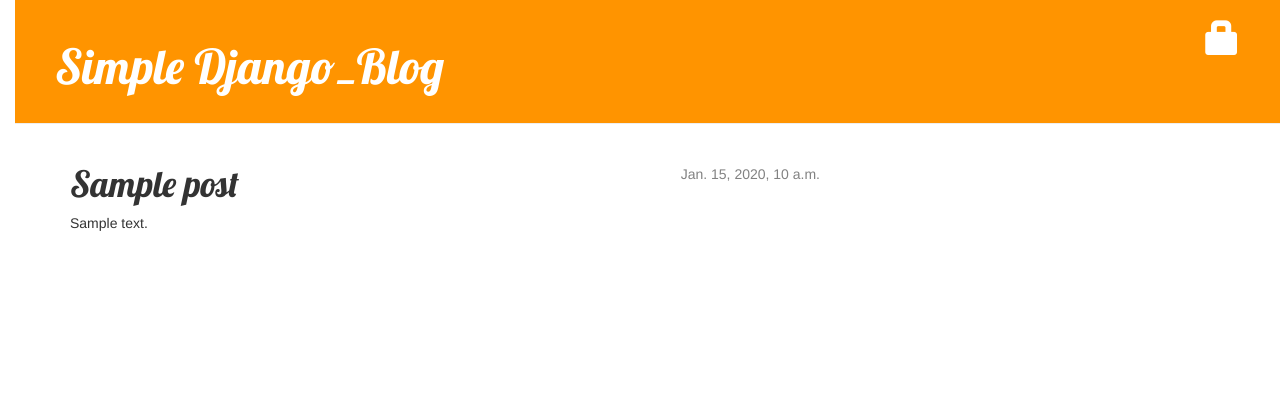
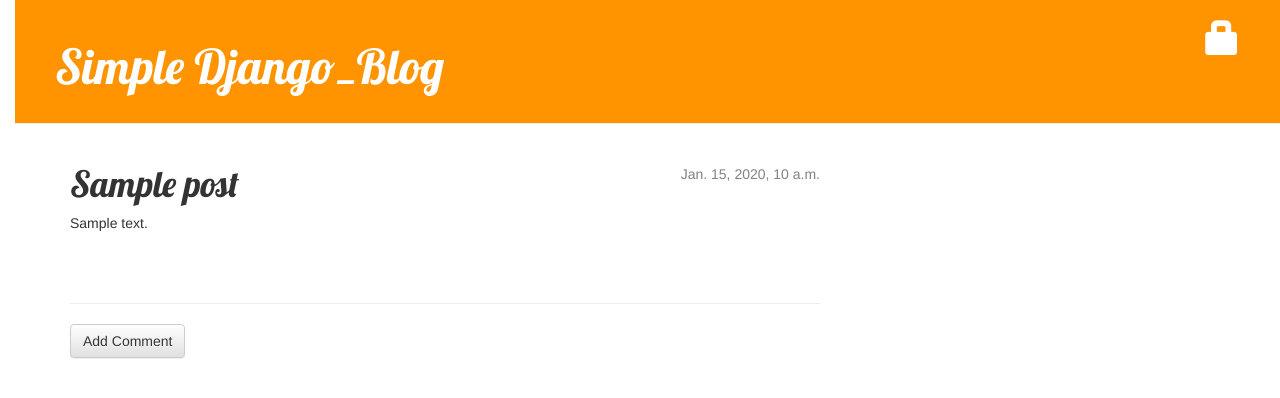
Before and after one commit to Njsc/Django-Post1.1, a Django app: template blog/templates/post_detail.html in a window 1280 px wide. Shown: the top 398 px of the page. Run offline with Django 3.2, Linux system fonts and the light colour scheme; the template is opened without the code that fills it: most values are stand-ins (such as "Sample title", 1, 10 or a date in 2020); some libraries are stand-ins or nearby versions.

Commit message:
add comment

```diff
--- a/blog/admin.py
+++ b/blog/admin.py
@@ -1,4 +1,6 @@
 from django.contrib import admin
-from blog.models import Post
+from blog.models import Post, Comment
+
 # Register your models here.
 admin.site.register(Post)
+admin.site.register(Comment)
--- a/blog/static/css/blog.css
+++ b/blog/static/css/blog.css
@@ -52,3 +52,6 @@
     .post h1 a, .post h1 a:visited {
         color: #000000;
     }
+    .comment {
+    margin: 20px 0px 20px 20px;
+}
--- a/blog/templates/post_detail.html
+++ b/blog/templates/post_detail.html
@@ -6,15 +6,38 @@
         <div class="date">
             {% if post.published_date %}
                 {{ post.published_date }}
-             {% else %}
+            {% else %}
                 <a class="btn btn-default" href="{% url 'blog.views.post_publish' pk=post.pk %}">Publish</a>
             {% endif %}
         </div>
         {% if user.is_authenticated %}
-        <a class="btn btn-default" href="{% url 'post_edit' pk=post.pk %}"><span class="glyphicon glyphicon-pencil"></span></a>
-        <a class="btn btn-default" href="{% url 'post_remove' pk=post.pk %}"><span class="glyphicon glyphicon-remove"></span></a>
+            <a class="btn btn-default" href="{% url 'post_edit' pk=post.pk %}"><span
+                    class="glyphicon glyphicon-pencil"></span></a>
+            <a class="btn btn-default" href="{% url 'post_remove' pk=post.pk %}"><span
+                    class="glyphicon glyphicon-remove"></span></a>
         {% endif %}
         <h1>{{ post.title }}</h1>
         <p>{{ post.text|linebreaks }}</p>
     </div>
+    <hr>
+    <a class="btn btn-default" href="{% url 'add_post_comment' pk=post.pk %}">Add Comment</a>
+    {% for comment in post.comments.all %}
+        {% if user.is_authenticated or comment.approved_comment %}
+
+            <div class="comment">
+                <div class="date">{{ comment.create_time }}
+                {% if not comment.approved_comment %}
+                    <a class="btn btn-default" href="{% url 'remove_post_comment' pk=comment.pk %}"><span
+                            class="glyphicon glyphicon-remove"></span></a>
+                    <a class="btn btn-default" href="{% url 'approved_post_comment' pk=comment.pk %}"><span
+                            class="glyphicon glyphicon-ok"></span></a>
+                {% endif %}
+                </div>
+                <strong>{{ comment.auth }}</strong>
+                <p>{{ comment.text|linebreaks }}</p>
+            </div>
+        {% endif %}
+    {% empty %}
+        <p> No Comment here :)</p>
+    {% endfor %}
 {% endblock %}
--- a/blog/templates/post_list.html
+++ b/blog/templates/post_list.html
@@ -6,6 +6,7 @@
                 {{ post.published_date }}
             </div>
             <h1><a href="{% url 'post_detail' pk=post.pk %}">{{ post.title }}</a></h1>
+            <a href="{% url 'post_detail' pk=post.pk %}">Comments:{{ post.approved_comments.count}}  </a>
         </div>
     {% endfor %}
 {% endblock %}
--- a/blog/urls.py
+++ b/blog/urls.py
@@ -1,5 +1,6 @@
 from django.conf.urls import url
 from . import views
+
 urlpatterns = [
     url(r'^$', views.post_list, name='post_list'),
     url(r'^post/(?P<pk>[0-9]+)/$', views.post_detail, name='post_detail'),
@@ -8,5 +9,8 @@
     url(r'^draft/$', views.post_draft_list, name='post_draft_list'),
     url(r'^post/(?P<pk>\d+)/publish/$', views.post_publish, name='post_publish'),
     url(r'^post/(?P<pk>[0-9]+)/remove/$', views.post_remove, name='post_remove'),
+    url(r'^comment/(?P<pk>\d+)/comment/$', views.add_post_comment, name='add_post_comment'),
+    url(r'^comment/(?P<pk>[0-9]+)/remove/$', views.remove_post_comment, name='remove_post_comment'),
+    url(r'^comment/(?P<pk>\d+)/approved/$', views.approved_post_comment, name='approved_post_comment'),
 
 ]
```
Also changed, not shown: blog/forms.py (+9 -2 lines), blog/models.py (+18 -0 lines), blog/templates/add_post_comment.html (added, +9 -0 lines), blog/views.py (+31 -2 lines), blog/migrations/0002_comment.py (added).
